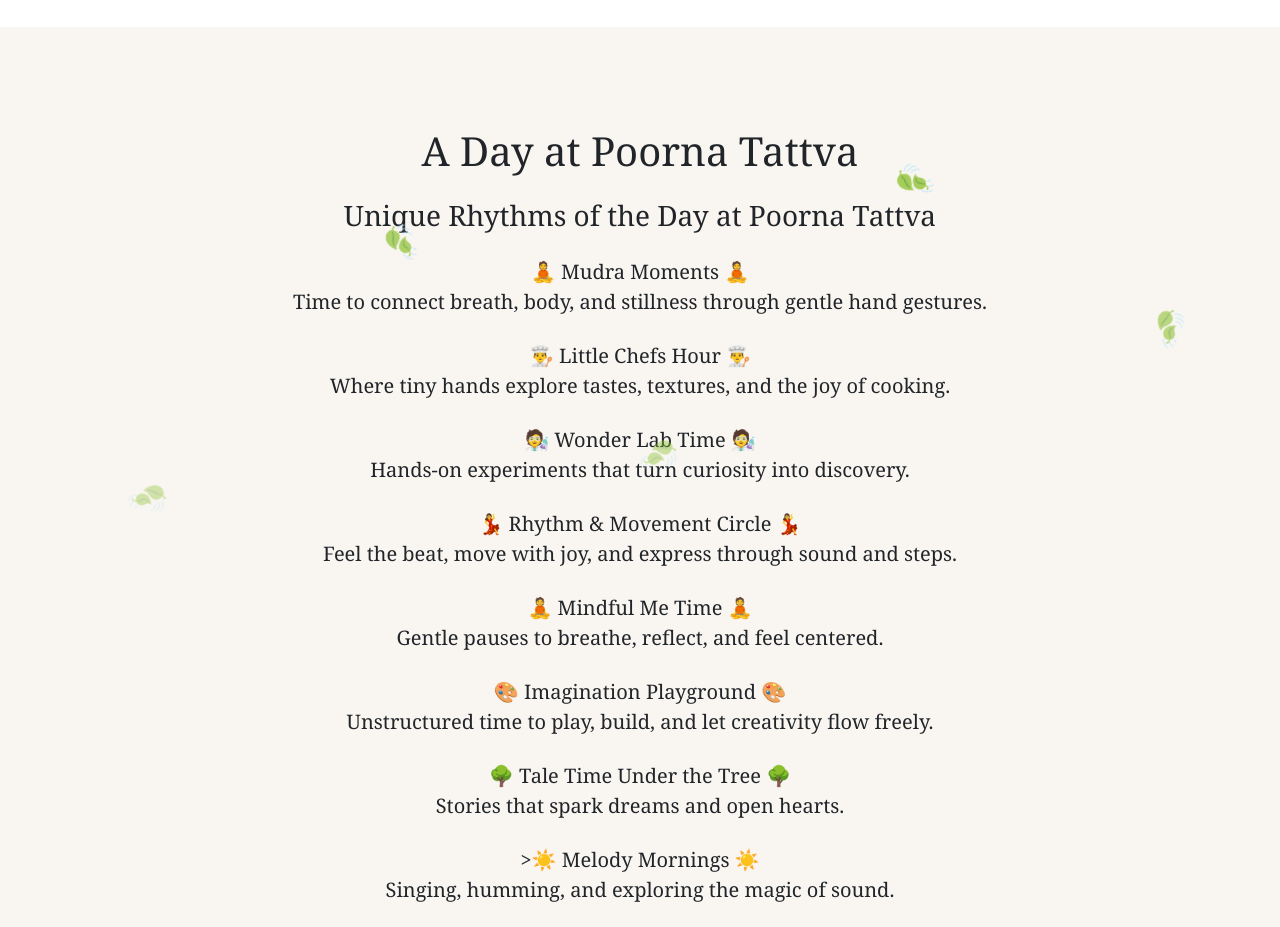
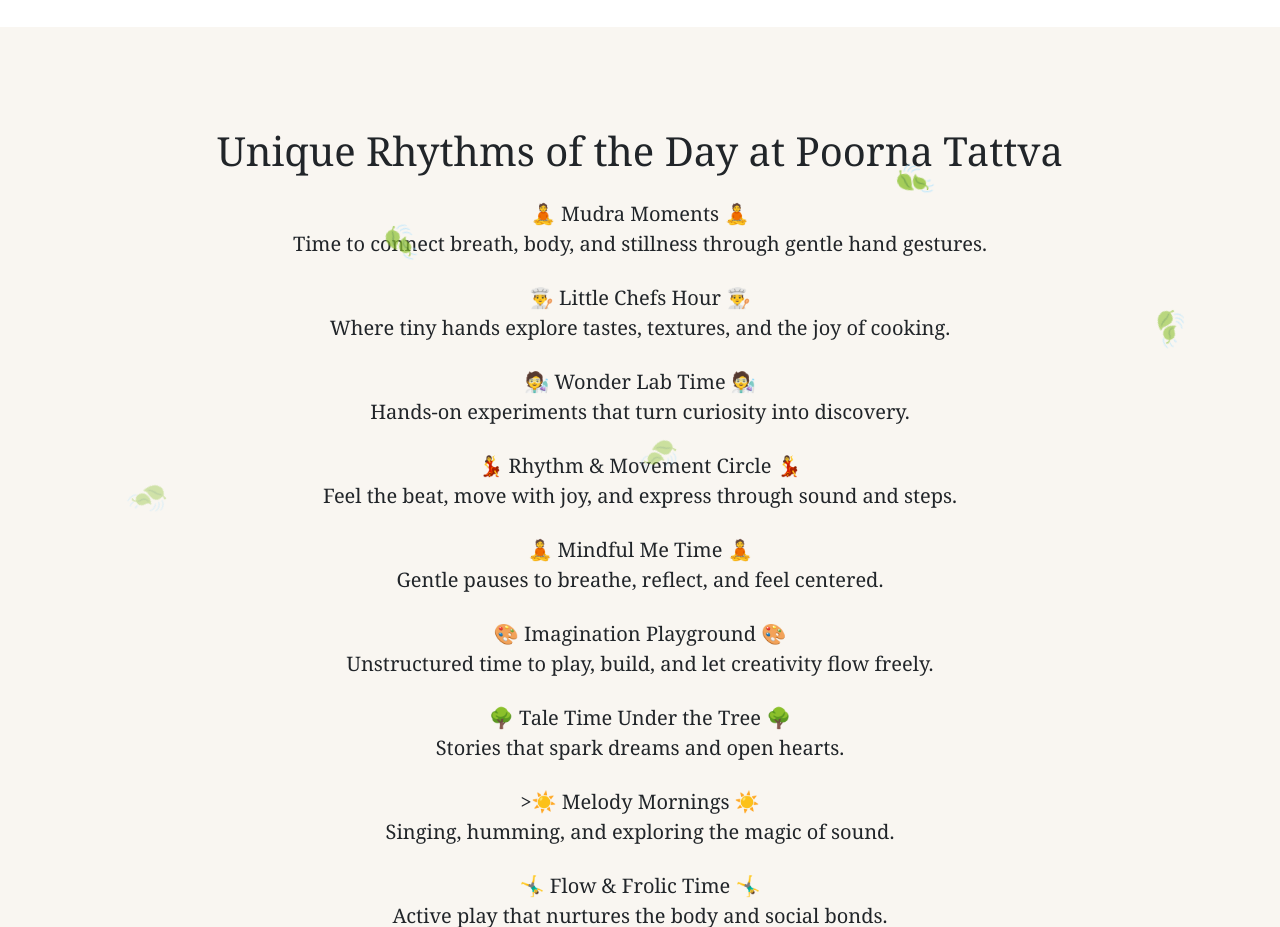
Before and after one commit to SushruthRao/webpage, a plain HTML site: page index.html in a window 1280 px wide. Shown: the part 5660-6587 px from the top of the page. Drawn offline with nearby package versions, Linux system fonts and the light colour scheme.

Commit message:
Update index.html

```diff
--- a/index.html
+++ b/index.html
@@ -536,8 +536,8 @@
 
   <section id="day">
     <div class="container text-center">
-      <h1 class="mb-4">A Day at Poorna Tattva</h1>
-      <h3 class="mb-4">Unique Rhythms of the Day at Poorna Tattva </h3>
+
+      <h1 class="mb-4">Unique Rhythms of the Day at Poorna Tattva </h1>
       <ul class="list-unstyled lead mx-auto" style="max-width: 90%; text-align: center;">
         <li style="margin-bottom: 1.5rem;">🧘 Mudra Moments 🧘 <br> Time to connect breath, body, and stillness through
           gentle hand gestures. <br> </li>
```
